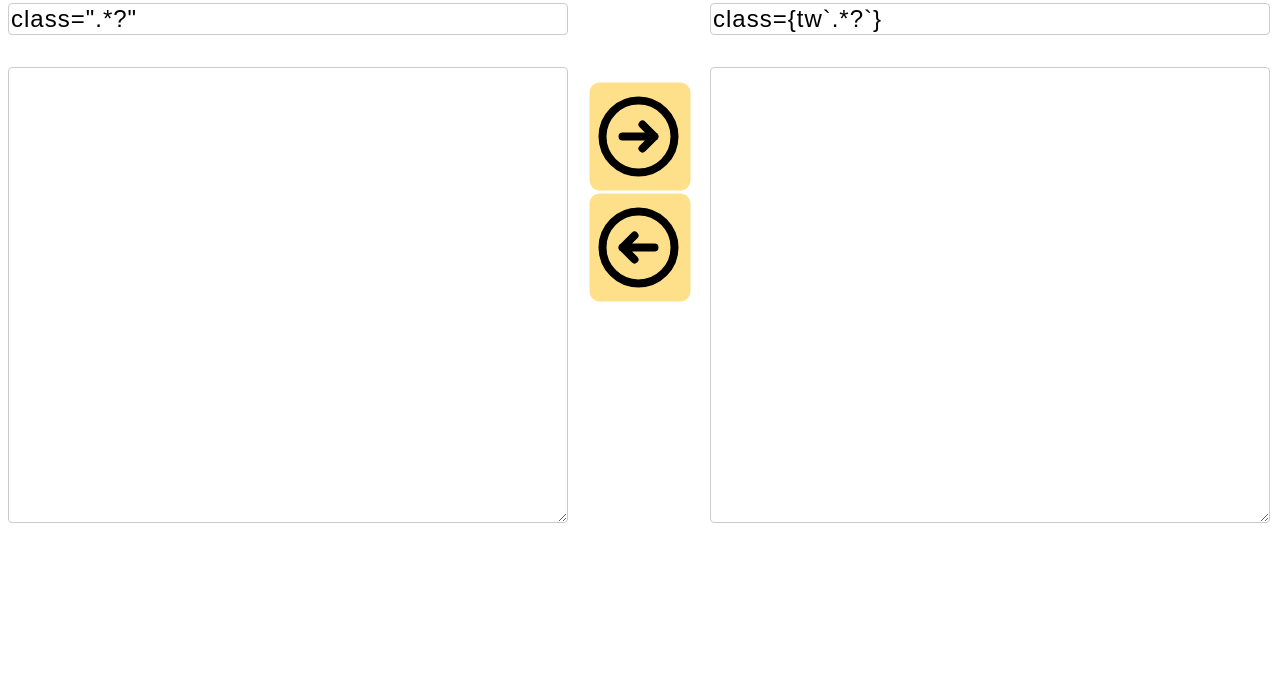
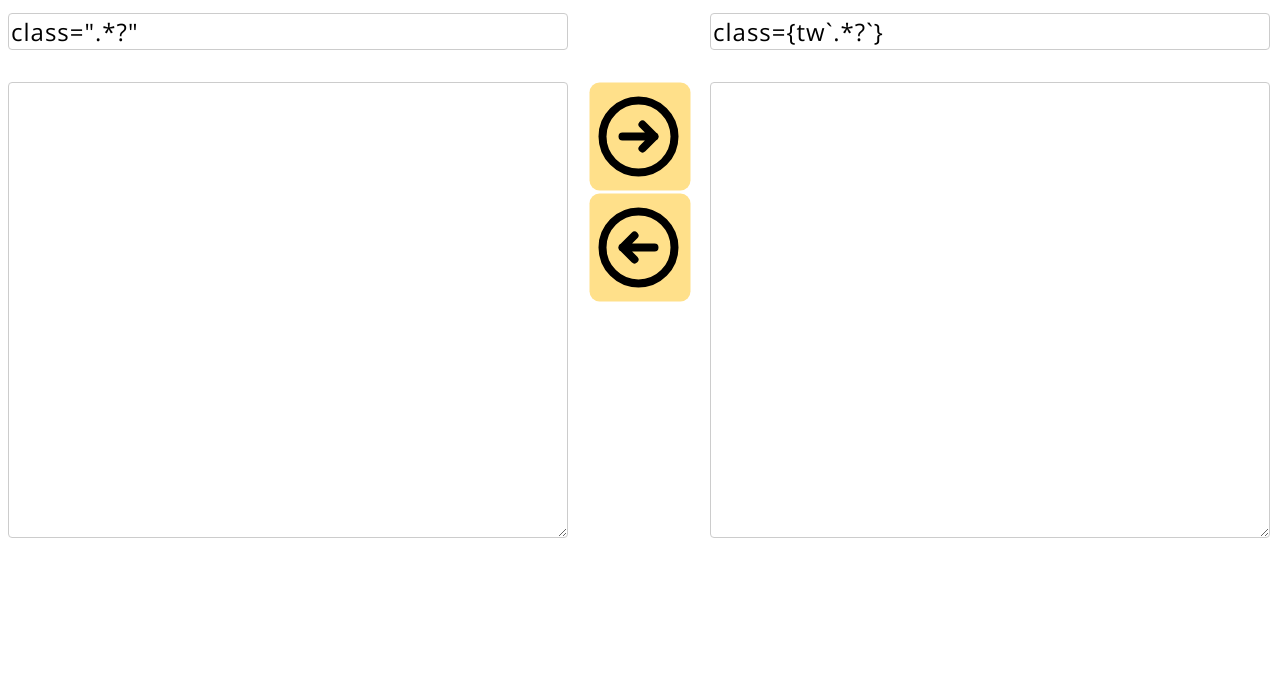
Before and after one commit to umfy/tailwind-twind, a plain HTML site: page views/index.html in a window 1280 px wide. Shown: the part 119-800 px from the top of the page. Drawn offline with nearby package versions, Linux system fonts and the light colour scheme.

Commit message:
font update

```diff
--- a/views/index.html
+++ b/views/index.html
@@ -4,13 +4,25 @@
     <meta charset="UTF-8" />
     <meta http-equiv="X-UA-Compatible" content="IE=edge" />
     <meta name="viewport" content="width=device-width, initial-scale=1.0" />
-    <title>Document</title>
+
+    <link rel="preconnect" href="https://fonts.googleapis.com" />
+    <link rel="preconnect" href="https://fonts.gstatic.com" crossorigin />
+    <link
+      href="https://fonts.googleapis.com/css2?family=Open+Sans:wght@300&display=swap"
+      rel="stylesheet"
+    />
+
+    <title>tailwind-twind converter</title>
     <style>
+      body {
+        font-family: 'Open Sans', sans-serif;
+      }
       .container {
         display: flex;
         flex-direction: column;
       }
       .container textarea {
+        /* font-family: 'Open Sans', sans-serif; */
         width: 100%;
         height: auto;
         border: 1px solid #ccc;
@@ -46,7 +58,8 @@
         height: 6rem;
       }
 
-      input {
+      .container input {
+        font-family: inherit;
         font-size: 1.5rem;
         letter-spacing: 1px;
         width: 100%;
```
